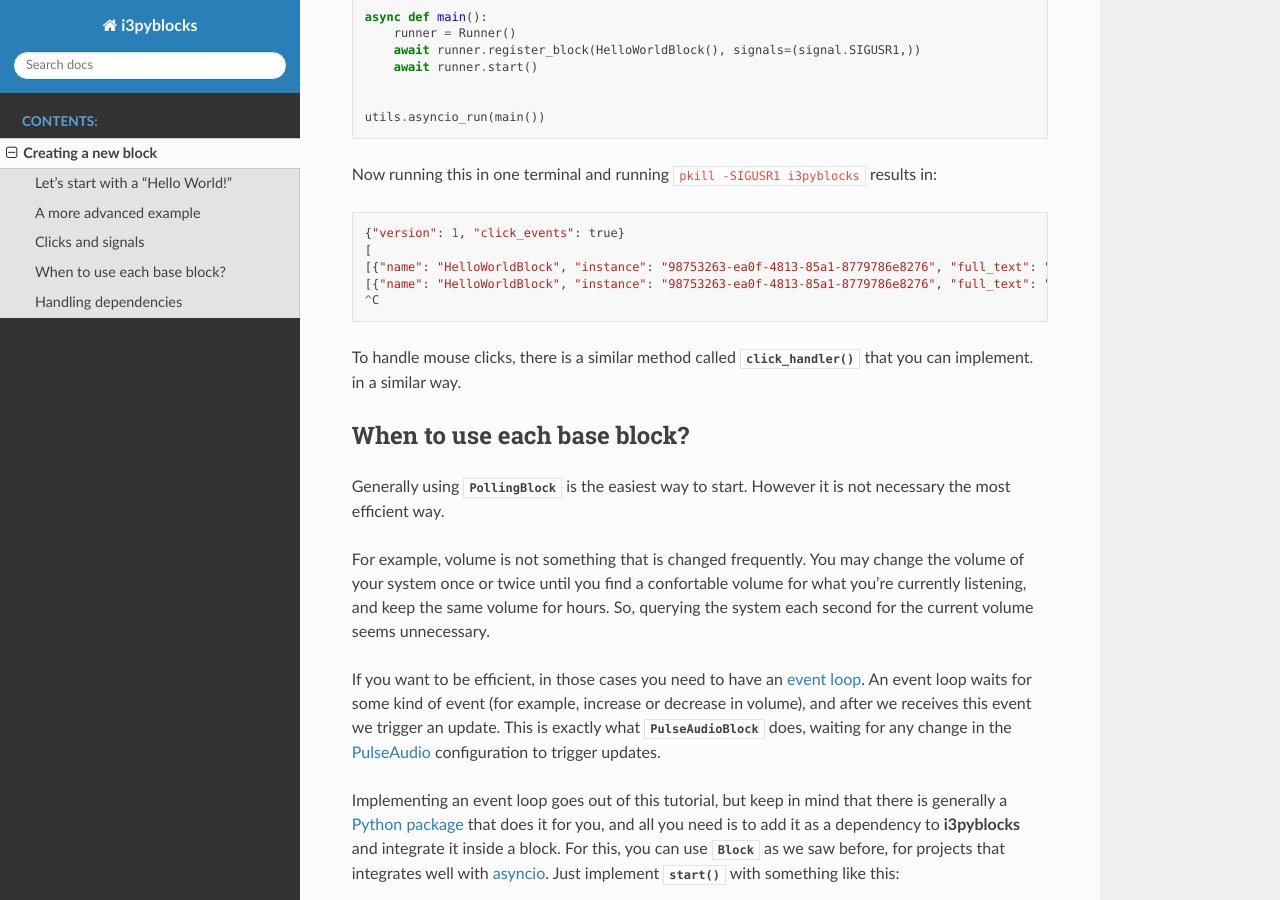
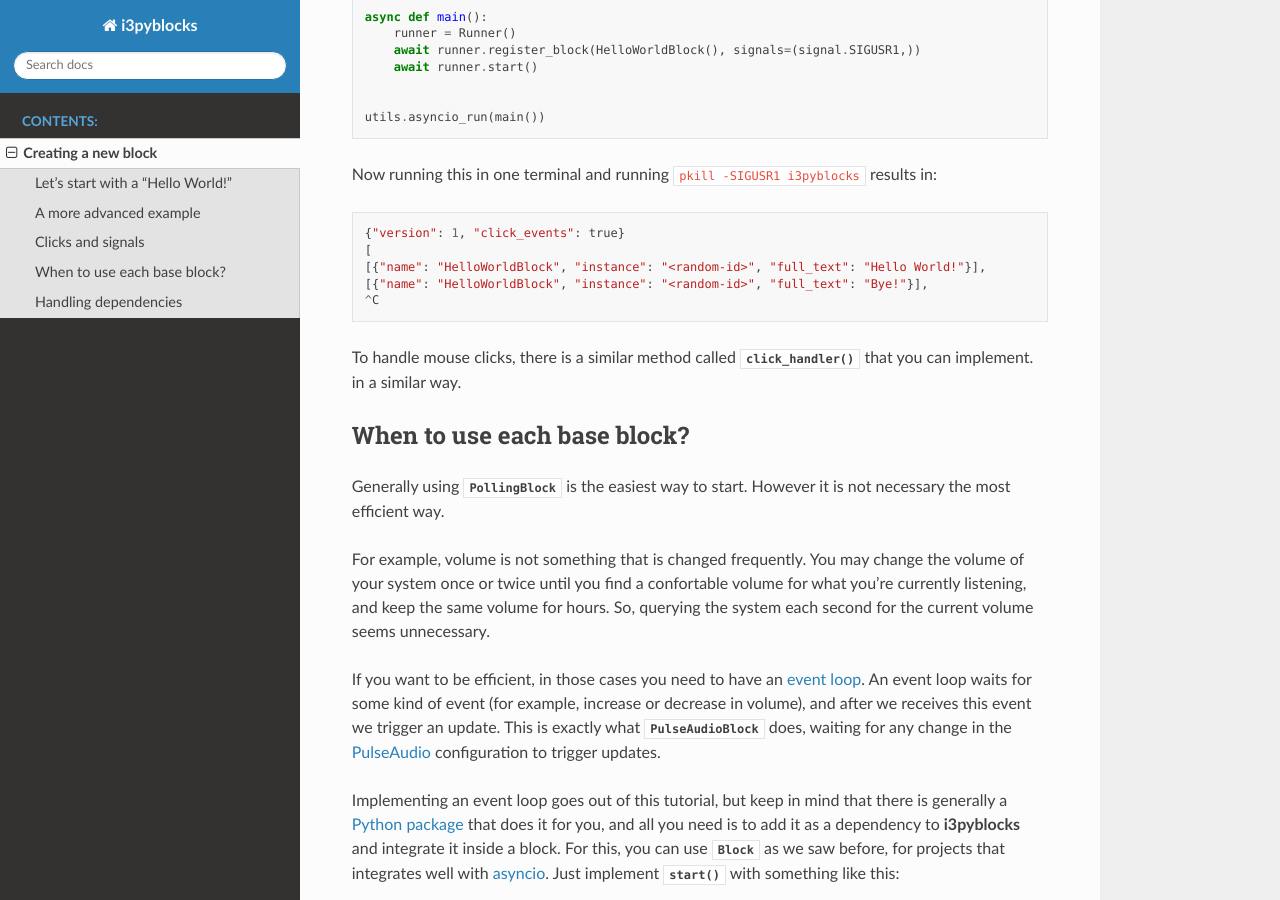
Before and after one commit to thiagokokada/i3pyblocks, a Sphinx documentation site: the page built from docs/creating-a-new-block.rst, in a window 1280 px wide and 900 px high, scrolled down 2886 px. Built offline with Sphinx 7.4.7 and the Read the Docs theme 2.0.0, drawn with Linux system fonts in a browser that asks for light colours.

Commit message:
Fix ids in doc

```diff
--- a/docs/creating-a-new-block.rst
+++ b/docs/creating-a-new-block.rst
@@ -165,8 +165,8 @@ results in::
 
     {"version": 1, "click_events": true}
     [
-    [{"name": "HelloWorldBlock", "instance": "98753263-ea0f-4813-85a1-8779786e8276", "full_text": "Hello World!"}],
-    [{"name": "HelloWorldBlock", "instance": "98753263-ea0f-4813-85a1-8779786e8276", "full_text": "Bye!"}],
+    [{"name": "HelloWorldBlock", "instance": "<random-id>", "full_text": "Hello World!"}],
+    [{"name": "HelloWorldBlock", "instance": "<random-id>", "full_text": "Bye!"}],
     ^C
 
 To handle mouse clicks, there is a similar method called
```
